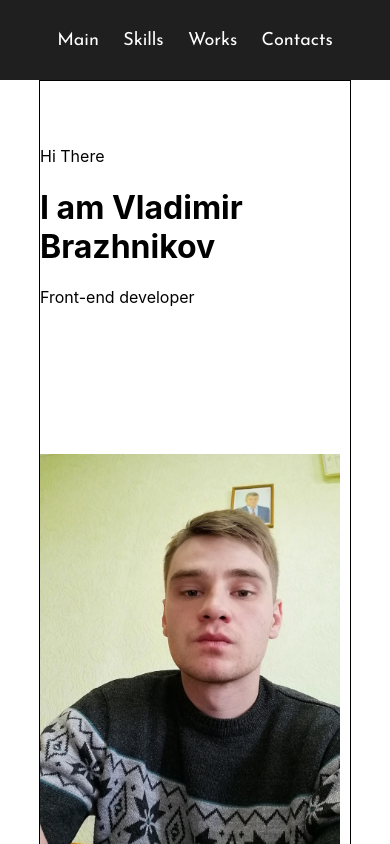
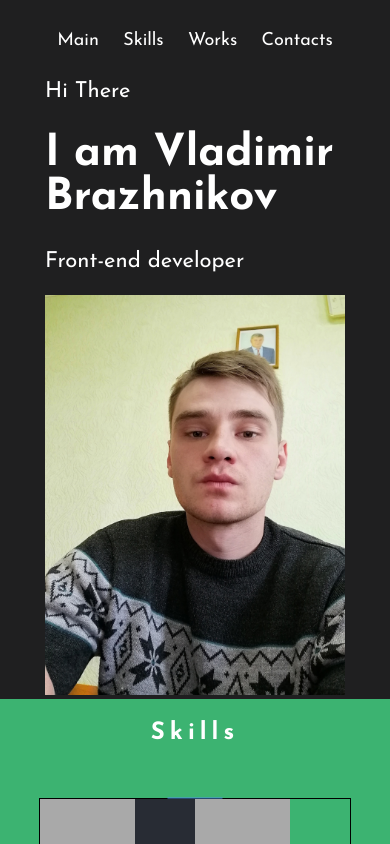
Before and after one commit to cros6y6raga/portfolio, a React (Create React App) app: page / in a window 390 px wide. Shown: the top 844 px of the page. Built offline with nearby package versions, Linux system fonts and the light colour scheme.

Commit message:
Made the Main block

```diff
--- a/src/common/styles/Container.module.css
+++ b/src/common/styles/Container.module.css
@@ -1,5 +1,4 @@
 .container {
-    border: 1px solid;
     height: 100%;
     width: 80%;
     margin: 0 auto;
@@ -8,3 +7,10 @@
     justify-content: space-between;
     flex-wrap: wrap;
 }
+
+@media screen and (max-width: 752px) {
+    .container {
+        justify-content: center;
+        flex-direction: column;
+    }
+}
--- a/src/main/Main.module.scss
+++ b/src/main/Main.module.scss
@@ -3,13 +3,29 @@
 
 .mainBlock {
   height: 100vh;
+  background-color: $bgColor;
 }
 
 .text {
   width: 300px;
+  color: $textColor;
+  font-family: $TitleFontFamily;
+  font-size: 22px;
 }
 
 .mainImg {
   width: 300px;
   height: 400px;
 }
+
+@media screen and (max-width: 752px) {
+  .mainBlock {
+    height: 100%
+  }
+  .text {
+
+  }
+  .mainImg {
+
+  }
+}
```
